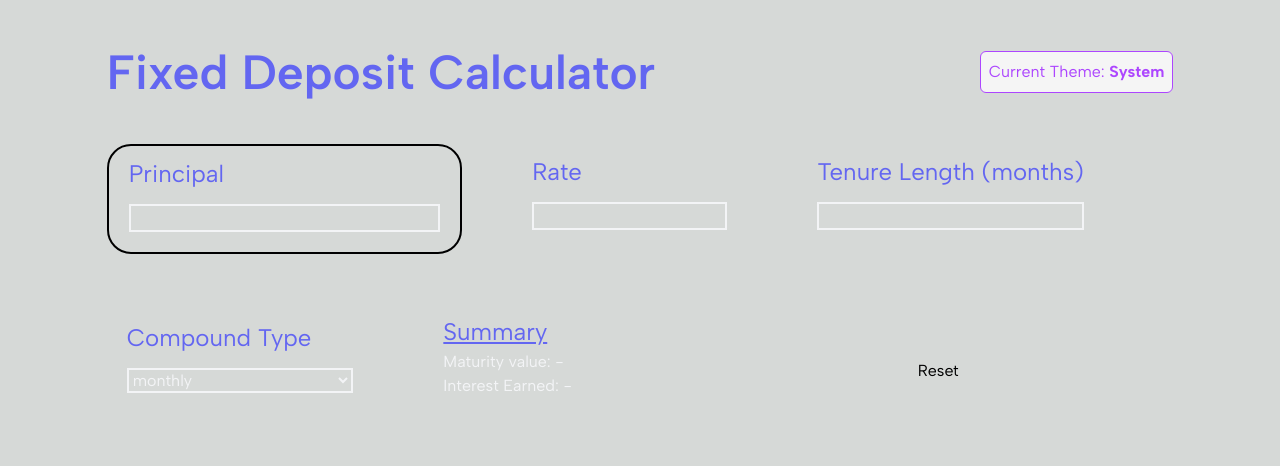
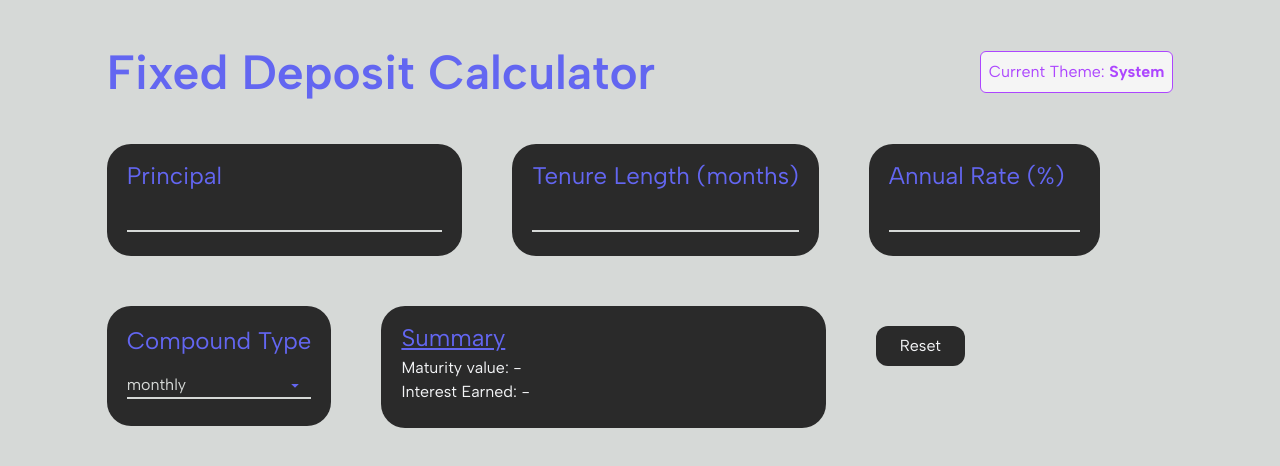
Before and after one commit to nevtay/fd-calculator, a Next.js app: page / in a window 1280 px wide. Shown: the top 466 px of the page. Built offline with nearby package versions, Linux system fonts and the light colour scheme.

Commit message:
feat: update styles, cap length of maturity value and interest earned values in Summary to 15 chars, and show ellipses if max length is exceeded

```diff
--- a/components/Calculator.tsx
+++ b/components/Calculator.tsx
@@ -8,13 +8,26 @@ import {
   Compounding,
 } from "@/lib/finance";
 
+export interface CompoundTypes {
+  monthly: "monthly";
+  quarterly: "quarterly";
+  annually: "annually";
+  maturity: "maturity";
+}
+
 const Calculator = () => {
-  const compoundTypes = ["monthly", "quarterly", "annually", "maturity"];
+  const compoundTypes = {
+    monthly: "monthly",
+    quarterly: "quarterly",
+    annually: "annually",
+    maturity: "maturity",
+  } as CompoundTypes;
+
   const defaultState = {
     principal: "",
     annualRate: "",
     tenureLength: "",
-    compoundType: "monthly",
+    compoundType: compoundTypes.monthly,
   };
 
   const [formData, setFormData] = useState(defaultState);
@@ -63,25 +76,31 @@ const Calculator = () => {
   const { principal, annualRate, tenureLength, compoundType } = formData;
 
   const getMaturityValue = () => {
-    setMaturityValue(
-      calculateMaturityValue(
+    const result = calculateMaturityValue(
       Number(principal),
       Number(annualRate),
       Number(tenureLength),
       compoundType as Compounding,
-      ).toLocaleString(),
-    );
+    ).toLocaleString();
+    if (result && result.length > 15) {
+      setMaturityValue(result.slice(0, 15) + "...");
+    } else if (result && result.length <= 15) {
+      setMaturityValue(result);
+    }
   };
 
   const getInterestEarned = () => {
-    setInterestEarned(
-      calculateInterestEarned(
+    const result = calculateInterestEarned(
       Number(principal),
       Number(annualRate),
       Number(tenureLength),
       compoundType as Compounding,
-      ).toLocaleString(),
-    );
+    ).toLocaleString();
+    if (result && result.length > 15) {
+      setInterestEarned(result.slice(0, 15) + "...");
+    } else if (result && result.length <= 15) {
+      setInterestEarned(result);
+    }
   };
 
   useEffect(() => {
@@ -102,7 +121,7 @@ const Calculator = () => {
   return (
     <>
       <form className="flex flex-row flex-wrap gap-12.5">
-        <div className="min-w-4/12 pt-2.5 pb-5 px-5 flex flex-col border-2 gap-3 dark:bg-input-bg rounded-3xl">
+        <div className="w-4/12 pt-3.5 pb-6 px-5 flex flex-col justify-evenly gap-3 bg-input-container rounded-3xl">
           <label
             className="text-(--color-indigo) text-[24px]"
             htmlFor="principal"
@@ -110,7 +129,7 @@ const Calculator = () => {
             Principal
           </label>
           <input
-            className="border-2 text-(--color-body-text)"
+            className="bg-none border-b-2 outline-0 text-input-value"
             title="principal"
             name="principal"
             type="text"
@@ -122,15 +141,35 @@ const Calculator = () => {
             }}
           />
         </div>
-        <div className="min-w-2/12 pt-2.5 pb-5 px-5 flex flex-col gap-3 dark:bg-input-bg rounded-3xl">
+        <div className="w-auto pt-3.5 pb-6 px-5 flex flex-col justify-evenly gap-3 bg-input-container rounded-3xl">
+          <label
+            className="text-(--color-indigo) text-[24px]"
+            htmlFor="tenureLength"
+          >
+            Tenure Length (months)
+          </label>
+          <input
+            className="bg-none border-b-2 outline-0 text-input-value"
+            title="tenureLength"
+            name="tenureLength"
+            type="text"
+            inputMode="numeric"
+            defaultValue={formData.tenureLength}
+            onKeyDown={handleKeyDown}
+            onChange={(e: React.ChangeEvent<HTMLInputElement>) => {
+              handleChange(e);
+            }}
+          />
+        </div>
+        <div className="w-auto pt-3.5 pb-6 px-5 flex flex-col justify-evenly gap-3 bg-input-container rounded-3xl">
           <label
             className="text-(--color-indigo) text-[24px]"
             htmlFor="annualRate"
           >
-            Rate
+            Annual Rate (%)
           </label>
           <input
-            className="border-2 text-(--color-body-text)"
+            className="bg-none border-b-2 outline-0 text-input-value"
             title="annualRate"
             name="annualRate"
             type="text"
@@ -142,62 +181,55 @@ const Calculator = () => {
             }}
           />
         </div>
-        <div className="min-w-3/12 pt-2.5 pb-5 px-5 flex flex-col gap-3 dark:bg-input-bg rounded-3xl">
-          <label
-            className="text-(--color-indigo) text-[24px]"
-            htmlFor="tenureLength"
-          >
-            Tenure Length (months)
-          </label>
-          <input
-            className="border-2 text-(--color-body-text)"
-            title="tenureLength"
-            name="tenureLength"
-            type="text"
-            inputMode="numeric"
-            defaultValue={formData.tenureLength}
-            onKeyDown={handleKeyDown}
-            onChange={(e: React.ChangeEvent<HTMLInputElement>) => {
-              handleChange(e);
-            }}
-          />
-        </div>
-        <div className="max-h-30 min-w-3/12 pt-2.5 pb-5 px-5 flex flex-col justify-center  gap-3 dark:bg-input-bg rounded-3xl">
+        <div className="max-h-30 min-w-auto pt-3.5 pb-6 px-5 flex flex-col justify-evenly gap-3 bg-input-container rounded-3xl">
           <label
             className="text-(--color-indigo) text-[24px]"
             htmlFor="compoundType"
           >
             Compound Type
           </label>
+          <div className="relative">
             <select
               name="compoundType"
               defaultValue={formData.compoundType}
-            className="p-0 m-0 border-2 text-(--color-body-text)"
+              className="m-0 w-full border-b-2 pr-8 outline-0 text-input-value appearance-none"
               onChange={(e: React.ChangeEvent<HTMLSelectElement>) => {
                 handleChange(e);
               }}
               title="compoundType"
             >
-            {compoundTypes.map((type) => {
+              {Object.keys(compoundTypes).map((type) => {
                 return (
-                <option className="text-(--color-body-text)" key={type}>
+                  <option className="text-input-value" key={type}>
                     {type}
                   </option>
                 );
               })}
             </select>
+            <svg
+              className="pointer-events-none absolute right-2 top-1/2 size-4 -translate-y-1/2 text-(--color-indigo)"
+              viewBox="0 0 20 20"
+              fill="currentColor"
+            >
+              <path d="M5.25 7.5L10 12.25L14.75 7.5H5.25Z" />
+            </svg>
           </div>
-        <div className="w-5/12 pt-2.5 pb-5 px-5 flex items-center dark:bg-input-bg rounded-3xl">
+        </div>
+        <div className="w-5/12 pt-3.5 pb-6 px-5 flex items-center bg-input-container rounded-3xl">
           <div className="min-w-7/12 text-(--color-body-text)">
             <h1 className="text-(--color-indigo) text-[24px]">
               <u>Summary</u>
             </h1>
-            <h1>Maturity value: {maturityValue ? maturityValue : "-"}</h1>
-            <h1>Interest Earned: {interestEarned ? interestEarned : "-"}</h1>
+            <h1 className="text-(--color-body-text)">
+              Maturity value: {maturityValue ? maturityValue : "-"}
+            </h1>
+            <h1 className="text-(--color-body-text)">
+              Interest Earned: {interestEarned ? interestEarned : "-"}
+            </h1>
           </div>
         </div>
         <input
-          className="mt-5 cursor-pointer"
+          className="mt-5 cursor-pointer bg-input-container text-(--color-body-text) h-fit px-6 py-2 rounded-xl"
           type="reset"
           name="Reset"
           onClick={handleReset}
```
Lines whose indentation alone changed are shown as unchanged.
